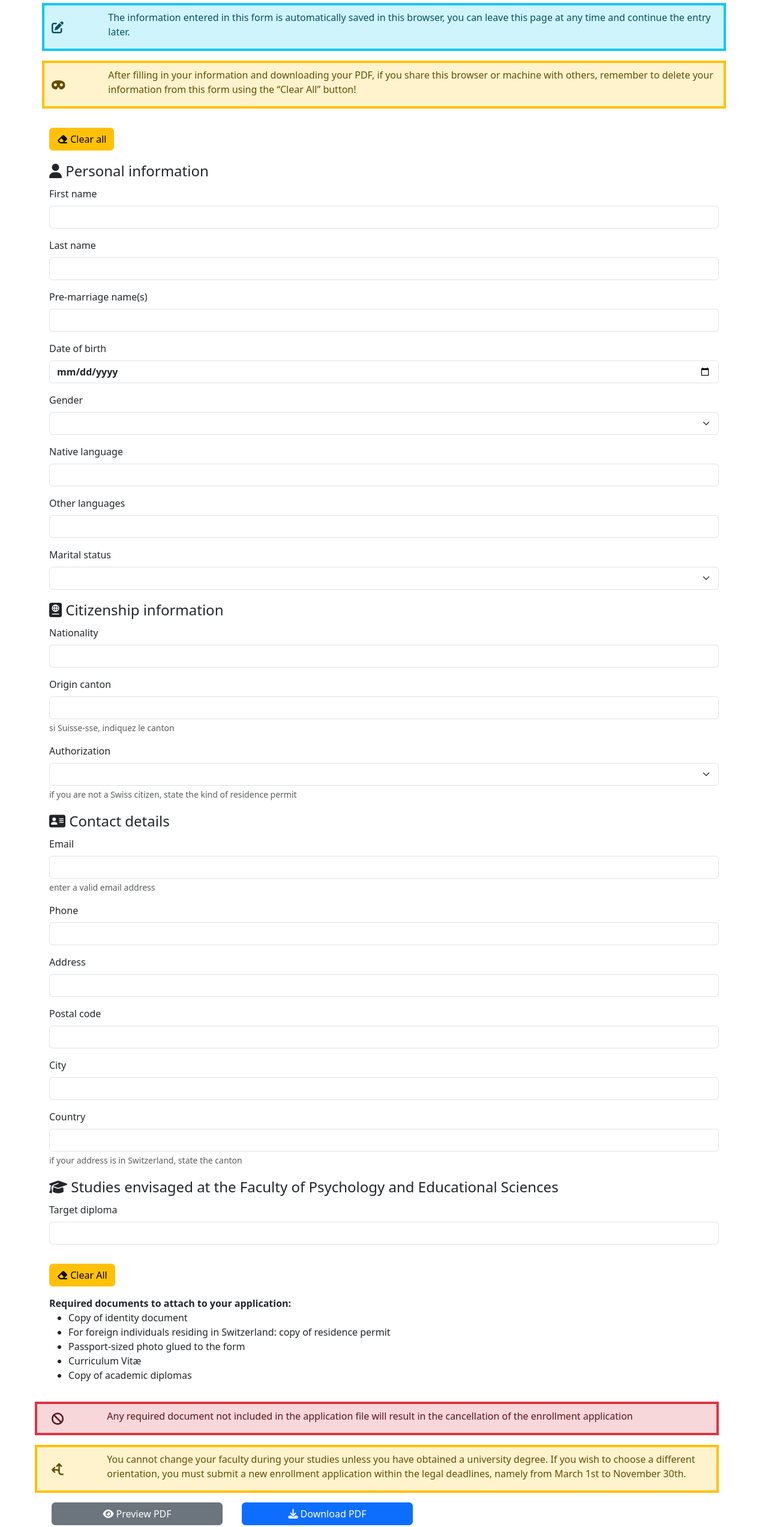
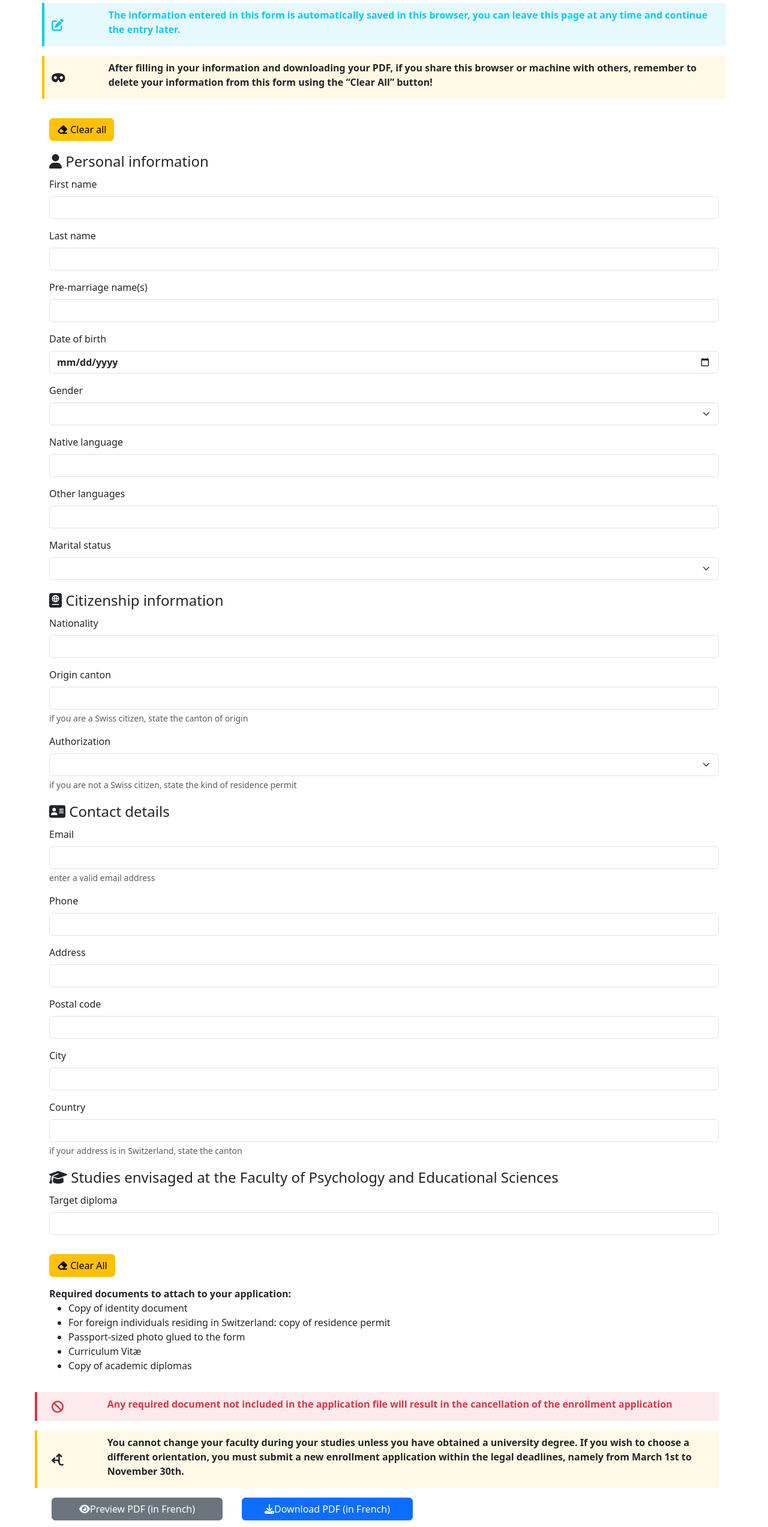
Before and after one commit to julienjespersen/form-to-pdf, a plain HTML site: page index_msp.html in a window 1280 px wide. Shown: the part 99-2645 px from the top of the page at 60% size. Drawn offline with nearby package versions, Linux system fonts and the light colour scheme.

Commit message:
fix: colors, confirm dialog, typos

```diff
--- a/index_msp.html
+++ b/index_msp.html
@@ -11,10 +11,7 @@
     <link href="https://cdn.jsdelivr.net/npm/bootstrap@5.3.3/dist/css/bootstrap.min.css" rel="stylesheet"
         integrity="sha384-QWTKZyjpPEjISv5WaRU9OFeRpok6YctnYmDr5pNlyT2bRjXh0JMhjY6hW+ALEwIH" crossorigin="anonymous">
     <!-- PDFMAKE CORE 0.2.6 CDN PRODUCTION -->
-    <!-- <script src="pdfmake-0.2.6/build/pdfmake.min.js"></script> -->
     <script src="https://cdnjs.cloudflare.com/ajax/libs/pdfmake/0.2.6/pdfmake.min.js" integrity="sha512-7BzHjLXs8xehClrkJEtJtAwXxcbLast87k+XekuItHxrMr/v6POWkoKS2/8CU6DHdIjY+A4NwvsBQ8PxoRH7xQ==" crossorigin="anonymous" referrerpolicy="no-referrer"></script>
-    <!-- PDFMAKE VFS_FONTS 0.2.6 LOCAL PRODUCTION -->
-    <!-- <script src="pdfmake-0.2.6/build/vfs_fonts.js"></script> -->
     <!-- PDFMAKE VFS_FONTS 0.2.6 CDN PRODUCTION -->
     <script src="https://cdnjs.cloudflare.com/ajax/libs/pdfmake/0.2.6/vfs_fonts.min.js" integrity="sha512-P0bOMePRS378NwmPDVPU455C/TuxDS+8QwJozdc7PGgN8kLqR4ems0U/3DeJkmiE31749vYWHvBOtR+37qDCZQ==" crossorigin="anonymous" referrerpolicy="no-referrer"></script>
 
@@ -40,7 +37,7 @@
         data-lang-en="Enrollment application at the University of Geneva for candidates who hold a specialized maturité in education"
         data-lang-fr="Demande d’immatriculation à l’Université de Genève pour un‑e candidat‑e titulaire d’une maturité spécialisée orientation pédagogie">
         Demande d’immatriculation à l’Université de Genève pour un‑e candidat‑e titulaire d’une maturité spécialisée orientation pédagogie</h1>
-        <div class="row bg-info-subtle border border-4 border-info text-info-emphasis mb-3">
+    <div class="row border-info border-start border-4 text-info fw-bold bg-info bg-opacity-10 mb-3">
         <div class="col-1 position-relative">
             <i class="fa-solid fa-pen-to-square fa-lg position-absolute top-50"></i>
         </div>
@@ -49,7 +46,7 @@
         data-lang-fr="Les données saisies dans ce formulaire sont automatiquement enregistrées dans ce navigateur, vous pouvez quitter cette page à tout moment et continuer la saisie plus tard.">
         Les données saisies dans ce formulaire sont automatiquement enregistrées dans <b>ce</b> navigateur, vous pouvez quitter cette page à tout moment et continuer la saisie plus tard.</p>
     </div>
-        <div class="row bg-warning-subtle border border-4 border-warning text-warning-emphasis mb-3">
+    <div class="row border-warning border-start border-4 text-dark fw-bold bg-warning bg-opacity-10 mb-3">
         <div class="col-1 position-relative">
             <i class="fa-solid fa-mask fa-lg position-absolute top-50"></i>
         </div>
@@ -105,7 +102,9 @@
 
                 <label for="citizenOriginCanton" class="form-label" data-lang-en="Origin canton" data-lang-fr="Canton d’origine">Canton d’origine</label>
                 <input id="citizenOriginCanton" type="text" v-model="citizenOriginCanton" class="form-control" aria-describedby="citizenOriginCantonHelp">
-                    <div id="citizenOriginCantonHelp" class="form-text text-muted mb-3">
+                <div id="citizenOriginCantonHelp" class="form-text text-muted mb-3"
+                    data-lang-en="if you are a Swiss citizen, state the canton of origin"
+                    data-lang-fr="si Suisse‑sse, indiquez le canton">
                     si Suisse‑sse, indiquez le canton
                 </div>
 
@@ -186,7 +185,7 @@
                     </ul>
                 </dd>
             </dl>
-                <div class="row bg-danger-subtle border border-4 border-danger text-danger-emphasis mb-3">
+            <div class="row border-danger border-start border-4 text-danger fw-bold bg-danger bg-opacity-10 mb-3">
                 <div class="col-1 position-relative">
                     <i class="fa-solid fa-ban fa-lg position-absolute top-50"></i>
                 </div>
@@ -196,7 +195,7 @@
                     Tout document requis non joint au dossier entraînera l’annulation de la demande d’immatriculation.
                 </p>
             </div>
-                <div class="row bg-warning-subtle border border-4 border-warning text-warning-emphasis mb-3">
+            <div class="row border-warning border-start border-4 text-dark fw-bold bg-warning bg-opacity-10 mb-3">
                 <div class="col-1 position-relative">
                     <i class="fa-solid fa-arrows-split-up-and-left fa-lg position-absolute top-50"></i>
                 </div>
@@ -209,10 +208,10 @@
         </div>
 
         <div class="row">
-                <button class="col-3 mx-3 btn btn-secondary" @click="printOut"><i class="fa-solid fa-eye"></i> <span
-                        data-lang-en=" Preview PDF" data-lang-fr="Aperçu du PDF">Aperçu du PDF</span></button>
-                <button class="col-3 mx-3 btn btn-primary" @click="downloadPdf"><i class="fa-solid fa-download"></i> <span
-                        data-lang-en=" Download PDF" data-lang-fr="Télécharger le PDF">Télécharger le PDF</span></button>
+            <button class="col-3 mx-3 btn btn-secondary" @click="printOut"><i class="fa-solid fa-eye"></i>
+                <span data-lang-en="Preview PDF (in French)" data-lang-fr="Aperçu du PDF">Aperçu du PDF</span></button>
+            <button class="col-3 mx-3 btn btn-primary" @click="downloadPdf"><i class="fa-solid fa-download"></i>
+                <span data-lang-en="Download PDF (in French)" data-lang-fr="Télécharger le PDF">Télécharger le PDF</span></button>
         </div>
     </div>
 
--- a/npm_msp.js
+++ b/npm_msp.js
@@ -185,8 +185,11 @@ const app = {
 
         reset(event) {
             document.querySelector('form').addEventListener('reset', (event) => {
-                confirm('Êtes-vous sûr‑e de vouloir effacer toutes les informations et les supprimer du navigateur?') ? localStorage.clear() : event.preventDefault();
-                // localStorage.clear();
+                let confirmMsg = 'Êtes-vous sûr‑e de vouloir effacer toutes les informations et les supprimer du navigateur?'
+                if (document.querySelector('html').getAttribute('lang') == 'en') {
+                    confirmMsg = 'Are you sure you want to clear all information and delete it from the browser?'
+                }
+                confirm(confirmMsg) ? localStorage.clear() : event.preventDefault();
             })
         },
 
@@ -226,14 +229,14 @@ const app = {
                     } else if (input.classList.contains('form-text')) {
                         this.docDefinition.content[0].columns[current_column].push({text: input.dataset.langFr, style: 'entry' })
                     } else if (input.value == '') {
-                        this.docDefinition.content[0].columns[current_column].push({text: [{text: prefix + ' ', fontSize: 13}, {text: input.previousElementSibling.dataset.langFr, style: 'entry' }, {text: ': '}, { text: this.blankLine, fontSize: 13, bold: true }],})
+                        this.docDefinition.content[0].columns[current_column].push({text: [{text: prefix + ' ', fontSize: 13}, {text: input.previousElementSibling.dataset.langFr, style: 'entry' }, {text: ': '}, { text: this.blankLine, fontSize: 13 }],})
                     } else {
                         let inputTxt = input.value
                         if (input.type === 'date') {
                             const dateObj = new Date(input.value)
                             inputTxt = dateObj.toLocaleDateString('fr-CH')
                         }
-                        this.docDefinition.content[0].columns[current_column].push({text: [{text: prefix + ' ', fontSize: 13}, {text: input.previousElementSibling.dataset.langFr, style: 'entry' }, {text: ': '}, { text: inputTxt, fontSize: 13, bold: true }],})
+                        this.docDefinition.content[0].columns[current_column].push({text: [{text: prefix + ' ', fontSize: 13}, {text: input.previousElementSibling.dataset.langFr, style: 'entry' }, {text: ': '}, { text: inputTxt, fontSize: 9, bold: true }],})
                     }
                 })
             }),
```
Also changed, not shown: index.html (+8 -8 lines), npm.js (+7 -5 lines). Lines whose indentation alone changed are shown as unchanged.
